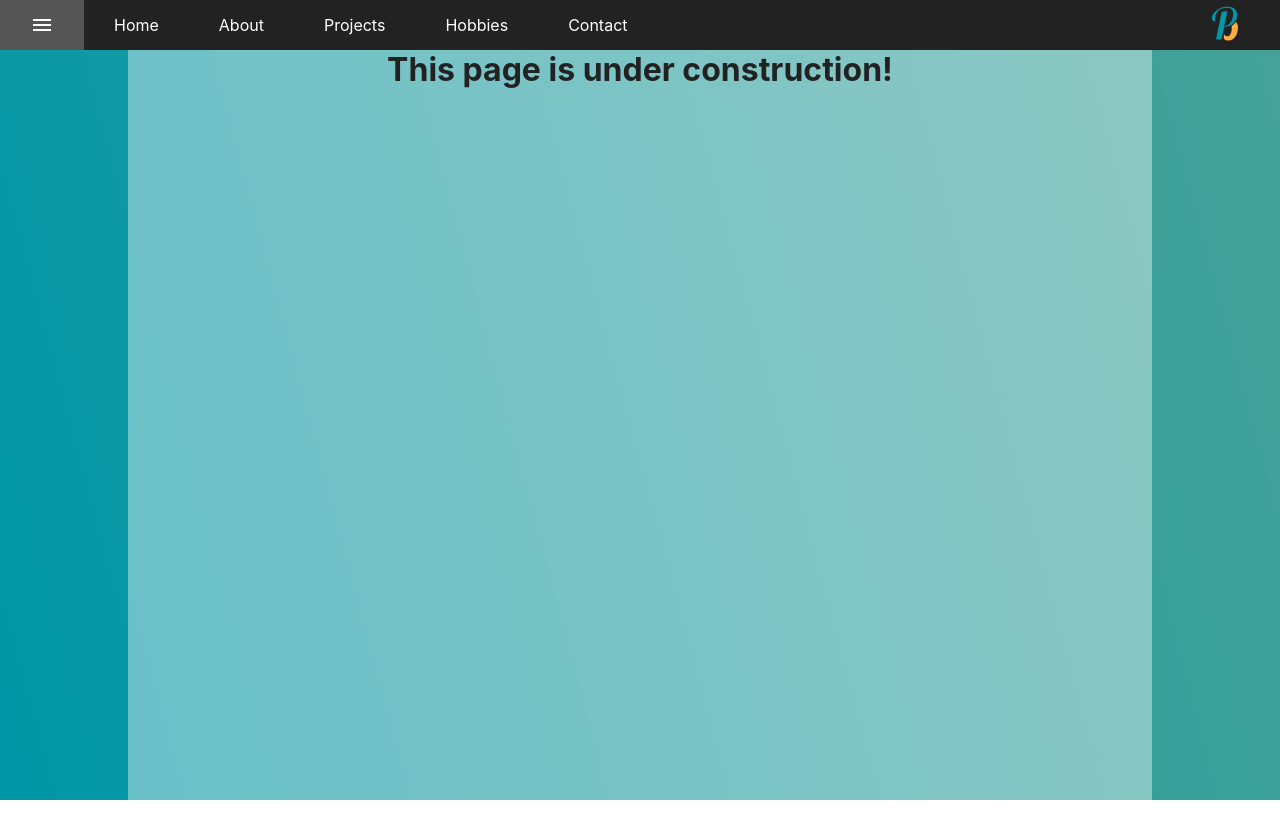
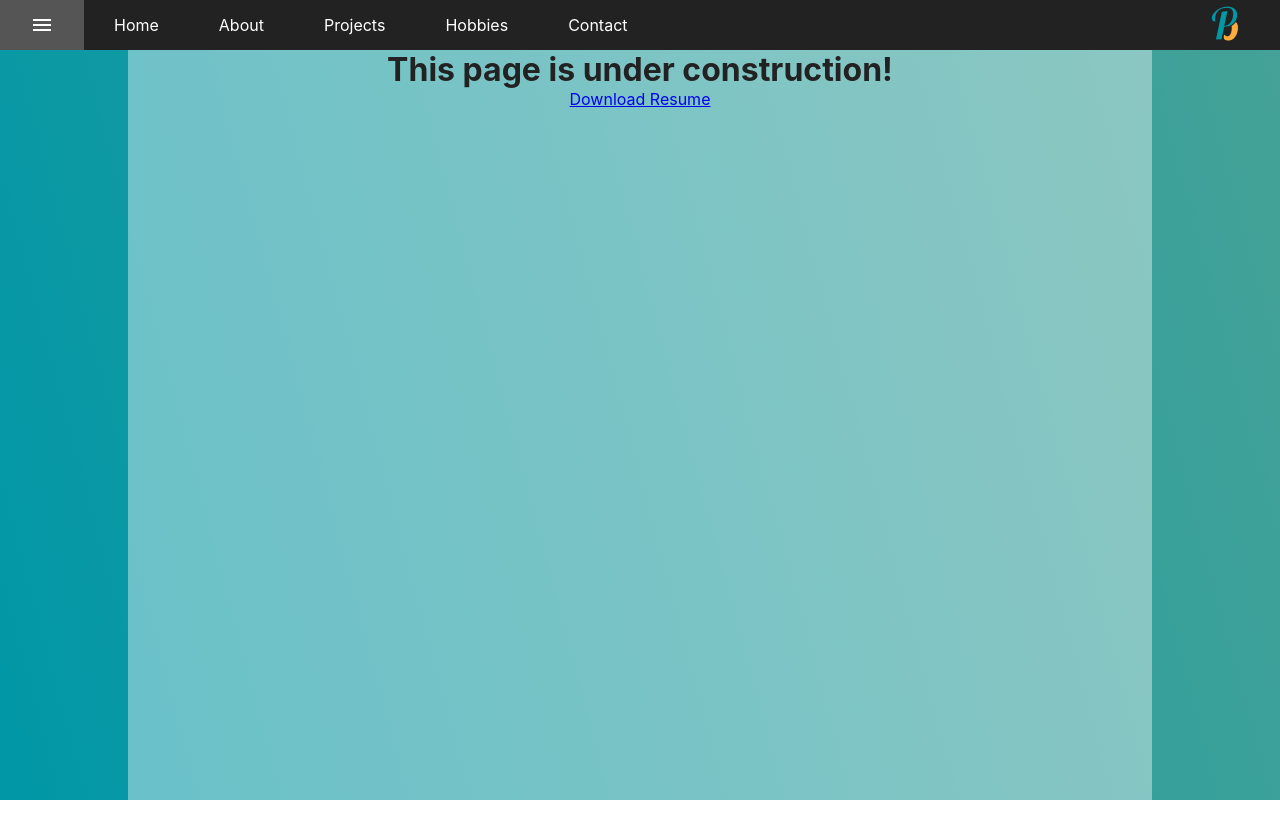
Before and after one commit to PJBuddendeck/PJBuddendeck.github.io, a React (Create React App) app: page /about in a window 1280 px wide. Shown: the top 838 px of the page. Built offline with nearby package versions, Linux system fonts and the light colour scheme.

Commit message:
Added resume download button test

```diff
--- a/src/components/about/about-page.jsx
+++ b/src/components/about/about-page.jsx
@@ -2,6 +2,7 @@ import React, {useState, useEffect, useRef} from "react";
 import '../style.css';
 import './about-style.css'
 import logo from '../../images/logo.png';
+import resume from '../../images/resume.pdf'
 
 const AboutPage = () => {
     const [menuOn, setMenu] = useState(false);
@@ -49,6 +50,7 @@ const AboutPage = () => {
             <div id="content" className={menuOn ? "blur" : "unblur"}>
                 <div id="backdrop">
                     <h1>This page is under construction!</h1>
+                    <a href={resume} download="Peter Buddendeck Resume">Download Resume</a>
                 </div>
             </div>
         </div>
--- a/src/components/home/home-style.css
+++ b/src/components/home/home-style.css
@@ -31,7 +31,7 @@
     font-size: 96px;
 }
 
-p {
+.about p {
     padding: 15px;
     background-color: rgba(85, 85, 85, 0.5);
     border: 3px solid #222222;
```
Also changed, not shown: 1 other file (tests, documents, lock files or other folders).
